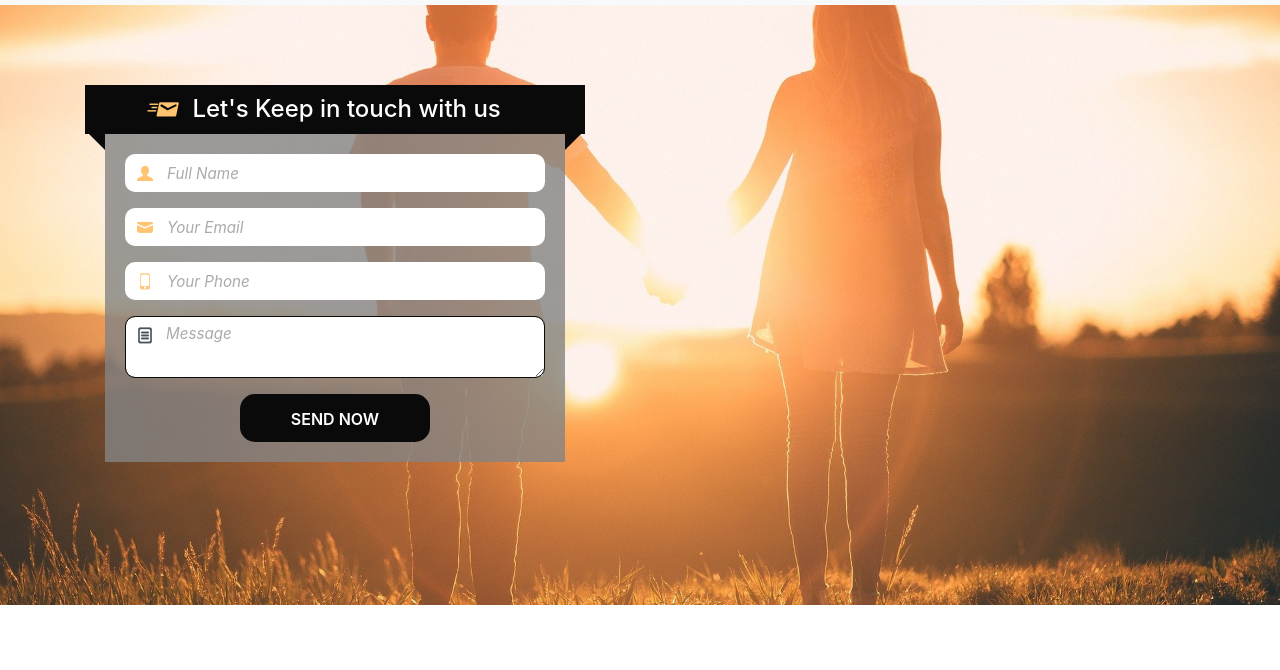
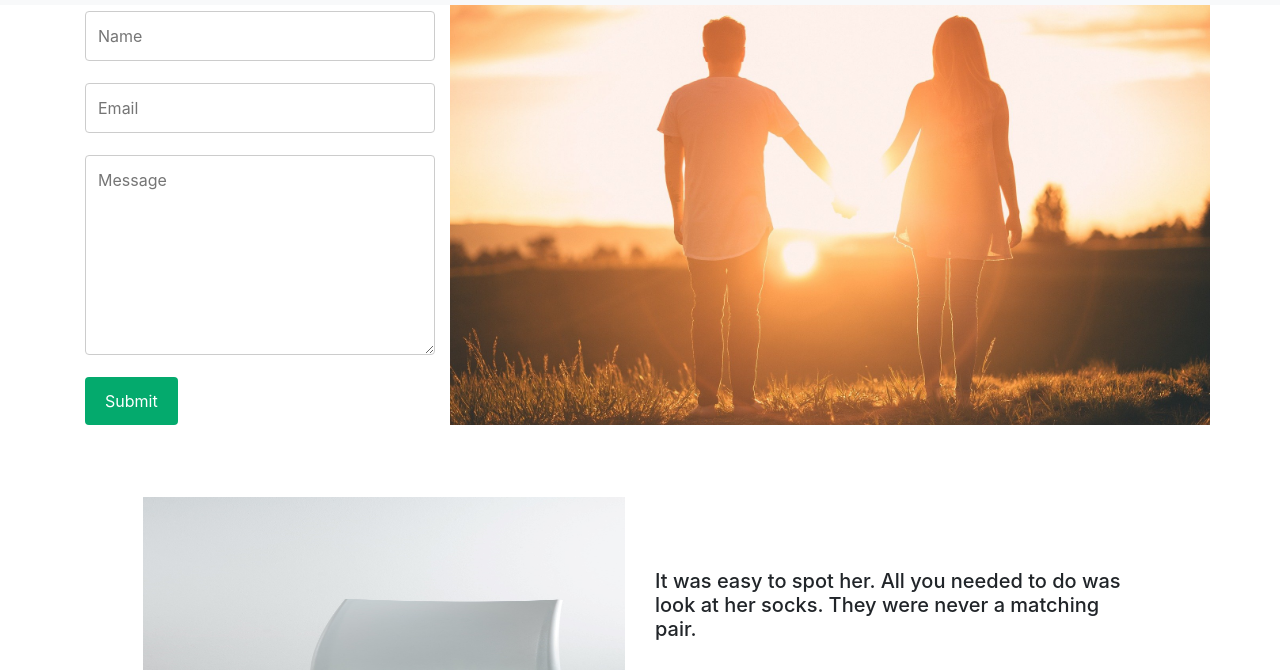
Before and after one commit to AKSHAT564564/cmb, a plain HTML site: page index.html in a window 1280 px wide. Shown: the part 51-721 px from the top of the page. Drawn offline with nearby package versions, Linux system fonts and the light colour scheme.

Commit message:
addede cover

```diff
--- a/assets/styles.css
+++ b/assets/styles.css
@@ -1,8 +1,35 @@
+input[type=text], select, textarea {
+  width: 100%; /* Full width */
+  padding: 12px; /* Some padding */
+  border: 1px solid #ccc; /* Gray border */
+  border-radius: 4px; /* Rounded borders */
+  box-sizing: border-box; /* Make sure that padding and width stays in place */
+  margin-top: 6px; /* Add a top margin */
+  margin-bottom: 16px; /* Bottom margin */
+  resize: vertical /* Allow the user to vertically resize the textarea (not horizontally) */
+}
 
-.top-banner{
+/* Style the submit button with a specific background color etc */
+input[type=submit] {
+  background-color: #04AA6D;
+  color: white;
+  padding: 12px 20px;
+  border: none;
+  border-radius: 4px;
+  cursor: pointer;
+}
+
+/* When moving the mouse over the submit button, add a darker green color */
+input[type=submit]:hover {
+  background-color: #45a049;
+}
+
+/* Add a background color and some padding around the form */
+
+/*.top-banner{
 	background-image: url('../img/banner.jpg');
 	background-repeat: no-repeat;
-	background-size: cover;
+	background-size: ;
 	padding: 20px 0;
 	min-height: 600px;
 	background-position: center;
@@ -79,7 +106,7 @@
     text-transform: uppercase;
     border-radius: 15px;
     font-weight: 600;
-}
+}*/
 .section-4{
     width: 80%;
 
--- a/index.html
+++ b/index.html
@@ -55,46 +55,27 @@
     </div>
   </div>
 </nav>
-<section class="top-banner" data-aos="fade-down-right" data-aos-delay="100">
+
   <div class="container">
-    <div class="top-contact" data-aos="fade-right">
-      <h4><i class="icofont-send-mail"></i> Let's Keep in touch with us</h4>
-      <div class="contact-form">
-        <div class="input-group mb-3">
-          <div class="input-group-prepend">
-            <span class="input-group-text bg-white border-0">
-              <i class="icofont-user-alt-3"></i>
-            </span>
-          </div>
-          <input type="text" class="form-control border-0 pl-1" placeholder="Full Name">
-        </div>
-        <div class="input-group mb-3">
-          <div class="input-group-prepend">
-            <span class="input-group-text bg-white border-0">
-              <i class="icofont-ui-message"></i>
-            </span>
-          </div>
-          <input type="email" class="form-control border-0 pl-1" placeholder="Your Email">
-        </div>
-        <div class="input-group mb-3">
-          <div class="input-group-prepend">
-            <span class="input-group-text bg-white border-0">
-              <i class="icofont-ui-touch-phone"></i>
-            </span>
-          </div>
-          <input type="tel" class="form-control border-0 pl-1" placeholder="Your Phone">
-        </div>
-        <div class="form-group message position-relative">
-          <textarea class="form-control" placeholder="Message"></textarea>
-        </div>
-        <div class="form-group mb-0 text-center">
-          <a href="javascript:void(0)" class="btn contact-btn">Send now</a>
-        </div>
+  <form action="">
+    <div class="row">
+      <div class="col-lg-4">
 
-      </div>
-    </div>
-  </div>
-</section>
+    <input type="text" id="name" name="name" placeholder="Name">
+
+
+    <input type="text" id="email" name="email" placeholder="Email">
+
+
+
+    <textarea id="message" name="message" placeholder="Message" style="height:200px"></textarea>
+
+    <input type="submit" value="Submit">
+</div>
+<div class="col-lg-8" style="background-image: url(img/banner.jpg); background-size: cover;"></div>
+</div>
+  </form>
+</div>
 <br><br><br>
  <section>
             <div class="container section-4">
@@ -233,7 +214,7 @@
 
 
 
-    <br><br><br>
+    <br><br><br><br><br>
     <section>
             <div class="container section-8">
               <div class="row justify-content-center">
```
